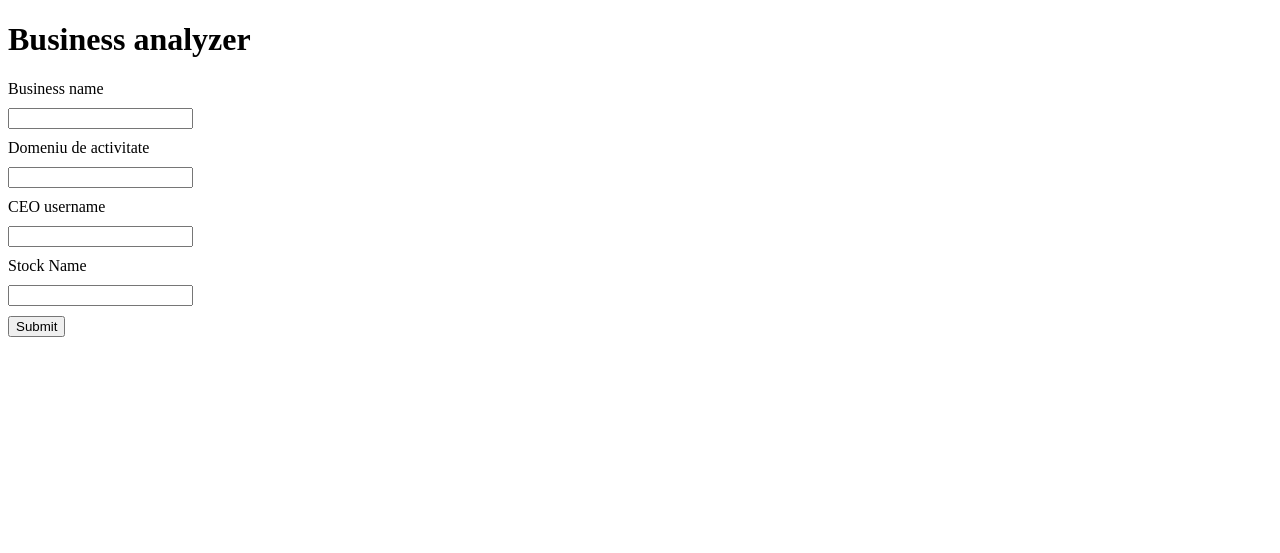
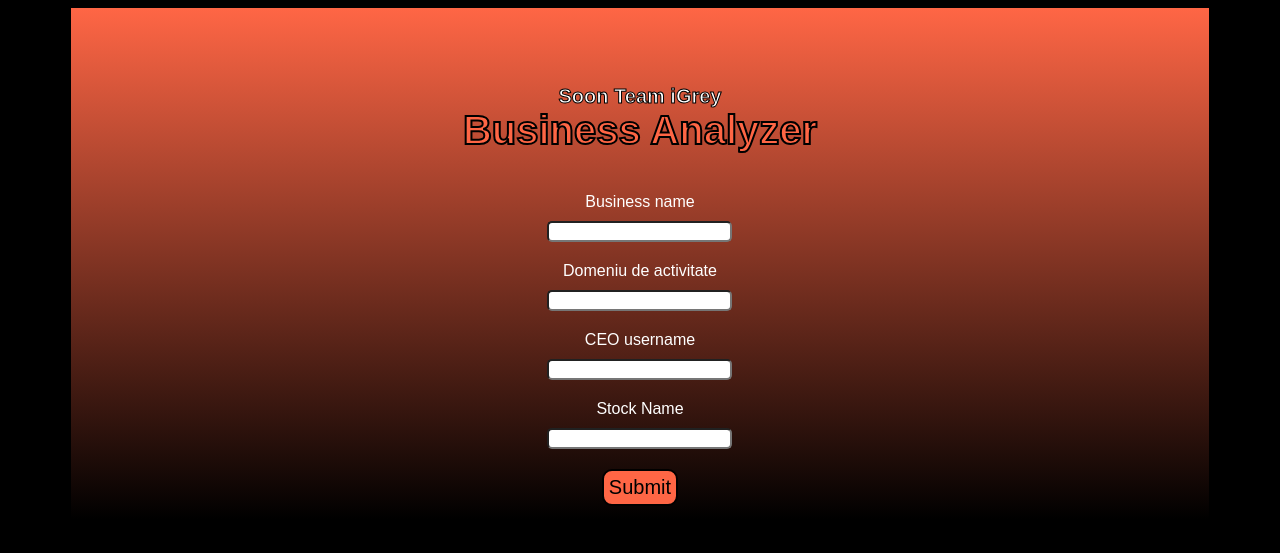
Before and after one commit to razvan-arthur/soonTeam-iGrey, a Flask app: page / in a window 1280 px wide. Shown: the top 553 px of the page. Run offline with Flask 3, Linux system fonts and the light colour scheme; parts of the project's set-up code (start-up, migrations or seed data) failed here and were passed over; some web fonts are replaced.

Commit message:
Final app version

```diff
--- a/Cod_sentimental.py
+++ b/Cod_sentimental.py
@@ -13,7 +13,7 @@ def check_sentiment(business):
     Keyword = business
     Keyword_data = Keyword.replace(" ", "+")
 
-    pages = 3
+    pages = 1
     url = 'https://nitter.net/search?f=tweets&q=' + Keyword_data
 
     for i in range(pages):
--- a/app.py
+++ b/app.py
@@ -32,7 +32,7 @@ def index():
         volatilityValue = 2- volatilityValue
         list_avg = mean(values)
         finalValue = list_avg*volatilityValue
-        return render_template('success.html', trend=int(trendValue), controversy = int(controversyValue), sentiment=int(sentimentValue), volatility=volatilityValue, final=int(finalValue))
+        return render_template('success.html', trend=int(trendValue), controversy = int(controversyValue), sentiment=int(sentimentValue), volatility= volatilityValue, final=int(finalValue))
 
     # Render the form page for GET requests
     return render_template('form.html')
--- /dev/null
+++ b/static/index.css
@@ -0,0 +1,125 @@
+@font-face {
+  font-family: Oswald;
+  src: url("../fonts/Oswald-VariableFont_wght.ttf");
+}
+
+html, body{
+font-family: Oswald, sans-serif;
+}
+
+body {
+background-color: black;
+}
+
+.form-panel{
+width: 90%;
+margin-left: auto;
+margin-right: auto;
+/* background-color: #ff6645; */
+padding-bottom: 20px;
+
+background-image:  linear-gradient(to bottom, #ff6645, black 95%);
+background-repeat: no-repeat;
+/*height: 100vh;*/
+}
+
+.title{
+text-align: center;
+padding-top: 50px;
+}
+
+.form {
+background-color: transparent ;
+width: 90%;
+margin-left: auto;
+margin-right: auto;
+}
+
+label, input {
+    display: block;
+    margin-bottom: 10px;
+    margin-left: auto;
+    margin-right: auto;
+}
+
+input{
+margin-bottom: 20px;
+border-radius: 5px;
+}
+
+label {
+color: white;
+text-align: center;
+}
+
+.title h4{
+color: white;
+margin-bottom: 0;
+font-size: 20px;
+-webkit-text-stroke-width: 1px;
+-webkit-text-stroke-color: black;
+}
+
+.form-panel h1
+{
+color: #ff6645;
+margin-top: 0px;
+margin-bottom: 40px;
+font-size: 40px;
+-webkit-text-stroke-width: 2px;
+-webkit-text-stroke-color: black;
+}
+
+.submit-button {
+    padding: 5px;
+    font-size: 20px;
+    border-radius: 10px;
+    border: 2px solid black;
+    background-color: #ff6645;
+
+    transition-property: background-color, border, color;
+    transition-duration: 0.2s;
+}
+
+.submit-button:hover {
+    cursor: pointer;
+    background-color: transparent;
+    border: 2px solid #ff6645;
+    color: white;
+}
+
+.results-panel{
+width: 90%;
+height: 530px;
+margin-left: auto;
+margin-right: auto;
+/* background-color: #ff6645; */
+padding-top: 40px;
+padding-bottom: 20px;
+
+background-image:  linear-gradient(to bottom, black,  #a6fa6c 15%, black 95%);
+background-repeat: no-repeat;
+/*height: 100vh;*/
+}
+
+.results {
+background-color: transparent ;
+width: 90%;
+margin-left: auto;
+margin-right: auto;
+}
+
+.results-panel h1
+{
+color: #a6fa6c;
+margin-top: 0px;
+margin-bottom: 40px;
+font-size: 40px;
+-webkit-text-stroke-width: 2px;
+-webkit-text-stroke-color: black;
+}
+
+.results-panel p{
+color: white;
+text-align: center;
+}
--- a/templates/form.html
+++ b/templates/form.html
@@ -1,17 +1,16 @@
 <!DOCTYPE html>
 <html>
 <head>
-    <title>My Form</title>
-    <style>
-        /* Add some basic styling to the form */
-        label, input, textarea {
-            display: block;
-            margin-bottom: 10px;
-        }
-    </style>
+    <title>soonTeam iGrey</title>
+    <link rel="stylesheet" href="/static/index.css" />
 </head>
 <body>
-    <h1>Business analyzer</h1>
+    <div class="form-panel">
+        <div class="title">
+            <h4> Soon Team iGrey </h4>
+            <h1> Business Analyzer </h1>
+        </div>
+        <div class="form">
             <form method="POST">
                 <label for="sentiment">Business name</label>
                 <input type="text" name="sentiment" id="sentiment" required>
@@ -20,12 +19,13 @@
                 <label for="controversy">CEO username</label>
                 <input type="text" name="controversy" id="controversy" required>
                 <label for="volatility">Stock Name</label>
-        <input type="text" name="volatility" id="volatility">
+                <input type="text" name="volatility" id="volatility" required>
 
 
 
-
-        <input type="submit" value="Submit">
+                <input class=submit-button type="submit" value="Submit">
             </form>
+        </div>
+    </div>
 </body>
 </html>
```
Also changed, not shown: templates/success.html (+78 -7 lines). Lines whose indentation alone changed are shown as unchanged.
